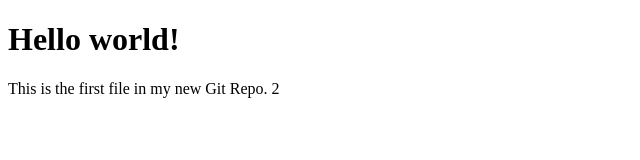
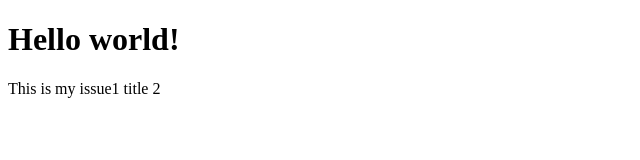
Before and after one commit to muskja/GitTutorialDemo, a plain HTML site: page index.html in a window 1280 px wide. Shown: the whole page, without its empty margins (0-640 px from the left). Drawn offline with Linux system fonts and the light colour scheme.

Commit message:
this is c4

```diff
--- a/index.html
+++ b/index.html
@@ -6,7 +6,7 @@
 <body>
 
 <h1>Hello world!</h1>
-<p>This is the first file in my new Git Repo. 2</p>
+<p>This is my issue1 title 2</p>
 
 </body>
 </html>
```
